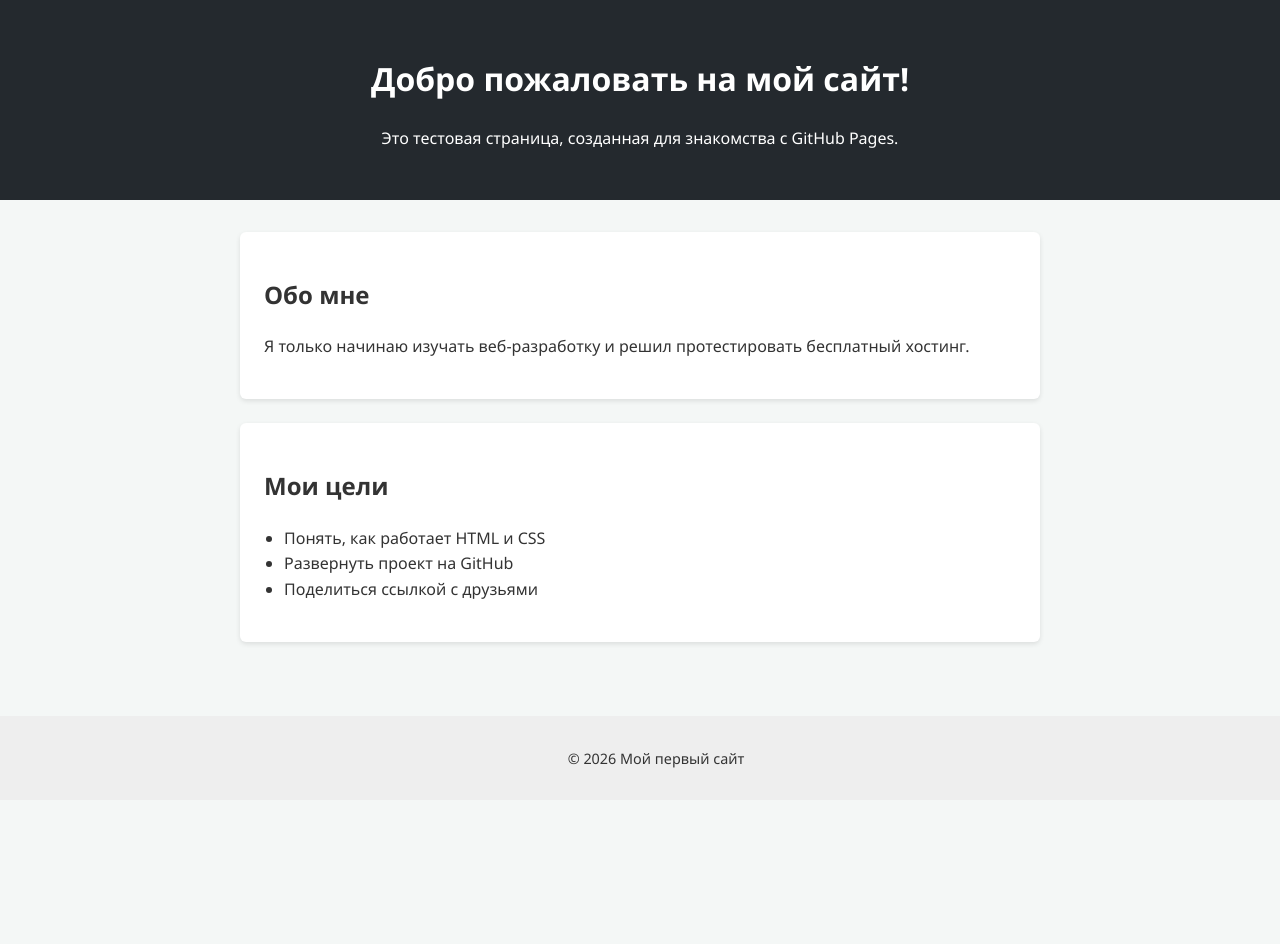
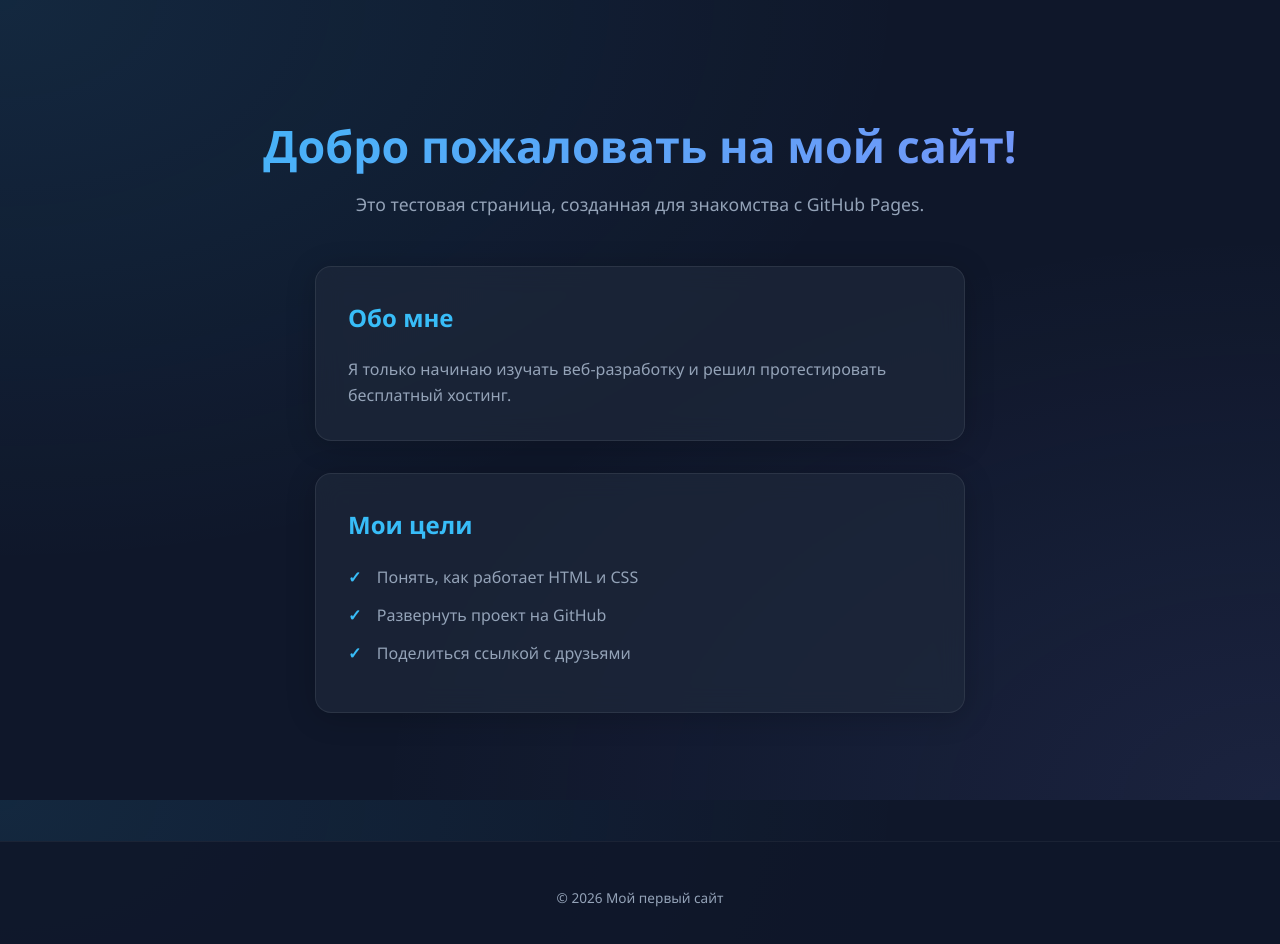
Before and after one commit to auptest/my-first_site, a plain HTML site: page index.html in a window 1280 px wide. Before the commit the page ends 800 px from the top, so only its background shows below. Drawn offline with Linux system fonts and the light colour scheme.

Commit message:
Update style.css

```diff
--- a/style.css
+++ b/style.css
@@ -1,49 +1,112 @@
-/* Сброс внешних отступов и настройка шрифта */
+/* Современный темный дизайн с неоновыми акцентами */
+:root {
+    --bg-color: #0f172a;
+    --card-bg: rgba(30, 41, 59, 0.7);
+    --text-main: #f8fafc;
+    --text-muted: #94a3b8;
+    --accent-glow: #38bdf8;
+    --accent-gradient: linear-gradient(135deg, #38bdf8, #818cf8);
+}
+
 body {
-    font-family: 'Segoe UI', Tahoma, Geneva, Verdana, sans-serif;
+    font-family: 'Segoe UI', Roboto, Helvetica, Arial, sans-serif;
     margin: 0;
     padding: 0;
-    background-color: #f4f7f6;
-    color: #333;
+    background-color: var(--bg-color);
+    color: var(--text-main);
     line-height: 1.6;
+    background-image:
+        radial-gradient(at 0% 0%, rgba(56, 189, 248, 0.1) 0px, transparent 50%),
+        radial-gradient(at 100% 100%, rgba(129, 140, 248, 0.1) 0px, transparent 50%);
+    background-attachment: fixed;
 }
 
-/* Шапка сайта */
+/* Шапка сайта с градиентным текстом */
 header {
-    background-color: #24292e; /* Цвет в стиле GitHub */
-    color: white;
+    text-align: center;
+    padding: 5rem 1rem 3rem 1rem;
+}
+
+header h1 {
+    font-size: 2.8rem;
+    font-weight: 800;
+    margin-bottom: 0.5rem;
+    background: var(--accent-gradient);
+    -webkit-background-clip: text;
+    -webkit-text-fill-color: transparent;
+}
+
+header p {
+    color: var(--text-muted);
+    font-size: 1.1rem;
+    max-width: 600px;
+    margin: 0 auto;
+}
+
+/* Контейнер */
+main {
+    max-width: 650px;
+    margin: 0 auto 8rem auto;
+    padding: 0 1.5rem;
+}
+
+/* Стеклянные карточки (Glassmorphism) */
+.card {
+    background: var(--card-bg);
+    backdrop-filter: blur(12px);
+    -webkit-backdrop-filter: blur(12px);
+    padding: 2rem;
+    margin-bottom: 2rem;
+    border-radius: 16px;
+    border: 1px solid rgba(255, 255, 255, 0.08);
+    box-shadow: 0 4px 30px rgba(0, 0, 0, 0.2);
+    transition: transform 0.3s ease, border-color 0.3s ease;
+}
+
+.card:hover {
+    transform: translateY(-4px);
+    border-color: rgba(56, 189, 248, 0.4);
+}
+
+.card h2 {
+    font-size: 1.5rem;
+    margin-top: 0;
+    color: var(--accent-glow);
+}
+
+.card p {
+    color: var(--text-muted);
+    margin-bottom: 0;
+}
+
+/* Стильный список */
+ul {
+    list-style: none;
+    padding: 0;
+    margin: 0;
+}
+
+ul li {
+    position: relative;
+    padding-left: 1.8rem;
+    margin-bottom: 0.8rem;
+    color: var(--text-muted);
+}
+
+ul li::before {
+    content: "✓";
+    position: absolute;
+    left: 0;
+    color: var(--accent-glow);
+    font-weight: bold;
+}
+
+/* Минималистичный подвал */
+footer {
     text-align: center;
     padding: 2rem 1rem;
+    color: var(--text-muted);
+    font-size: 0.85rem;
+    border-top: 1px solid rgba(255, 255, 255, 0.05);
+    background: rgba(15, 23, 42, 0.9);
 }
-
-/* Основной контент */
-main {
-    max-width: 800px;
-    margin: 2rem auto;
-    padding: 0 1rem;
-}
-
-/* Блоки с контентом */
-.card {
-    background: white;
-    padding: 1.5rem;
-    margin-bottom: 1.5rem;
-    border-radius: 6px;
-    box-shadow: 0 2px 5px rgba(0,0,0,0.1);
-}
-
-/* Списки */
-ul {
-    padding-left: 20px;
-}
-
-/* Подвал */
-footer {
-    text-align: center;
-    padding: 1rem;
-    background-color: #eee;
-    font-size: 0.9rem;
-    position: fixed;
-    bottom: 0;
-    width: 100%;
-}
```
